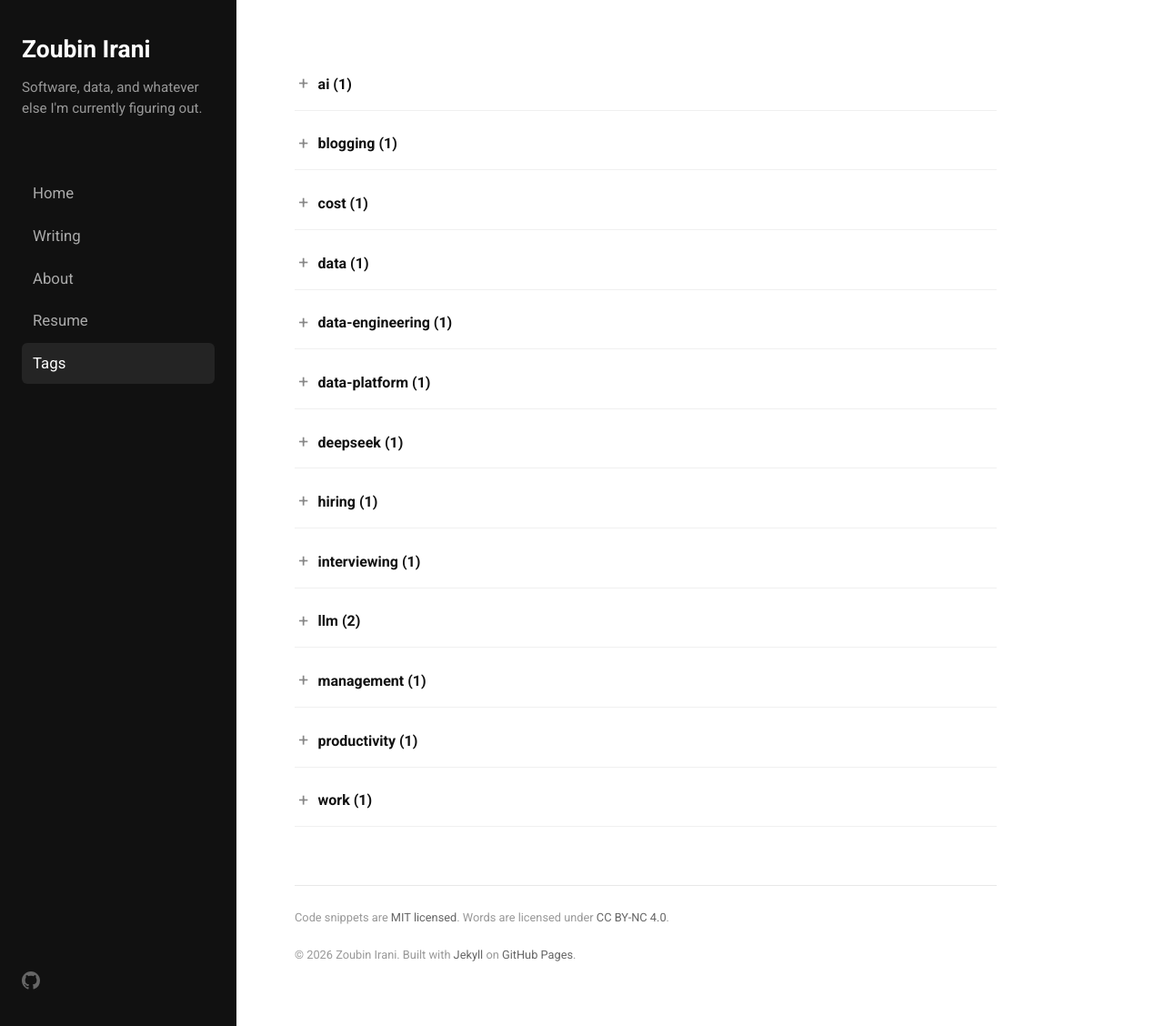
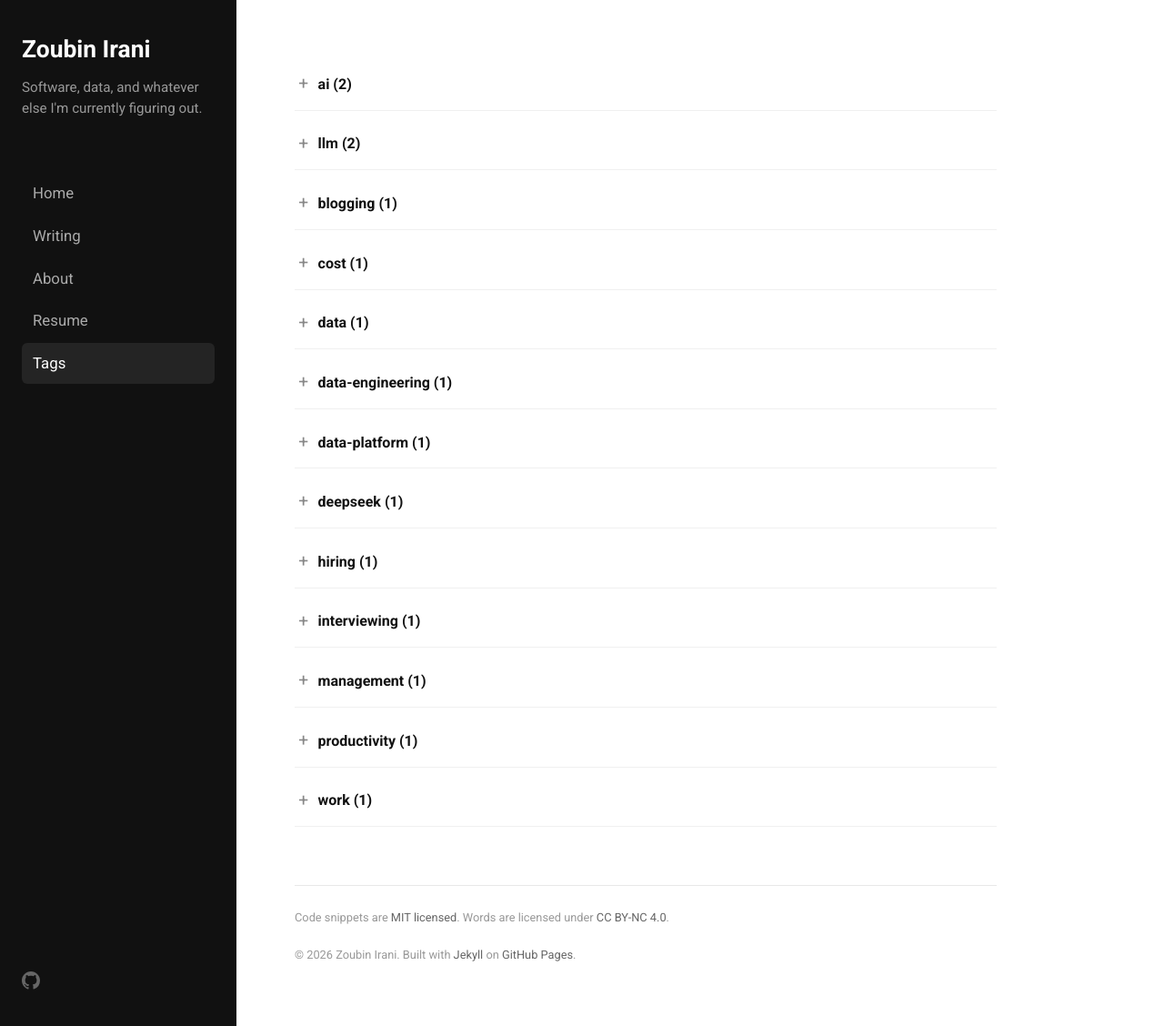
Before and after one commit to zoubinirani/zoubinirani.github.io, a Jekyll site: the page built from tags.md, in a window 1280 px wide and 1128 px high. Shown: the whole window at 91% size. Built offline with Jekyll 4.4.1, drawn with Linux system fonts in a browser that asks for light colours.

Commit message:
feat: improve tagging and add reading time

```diff
--- /dev/null
+++ b/_includes/reading-time.html
@@ -0,0 +1,4 @@
+{% assign reading_words = include.source | number_of_words %}
+{% assign reading_minutes = reading_words | divided_by: 180.0 | ceil %}
+{% if reading_minutes < 1 %}{% assign reading_minutes = 1 %}{% endif %}
+<span class="reading-time">· {{ reading_minutes }} min read</span>
--- a/_layouts/home.html
+++ b/_layouts/home.html
@@ -14,11 +14,13 @@
         <time datetime="{{ featured_post.date | date_to_xmlschema }}">
           {{ featured_post.date | date: "%B %-d, %Y" }}
         </time>
+        {% include reading-time.html source=featured_post.content %}
       </div>
       {% if featured_post.tags %}
       <div class="post-tags">
         {% for tag in featured_post.tags %}
-          <a href="{{ '/tags/#' | append: tag | slugify | relative_url }}" class="tag-badge">{{ tag }}</a>
+          {% assign tag_slug = tag | downcase | slugify %}
+          <a href="{{ '/tags/#' | append: tag_slug | relative_url }}" class="tag-badge">{{ tag | downcase }}</a>
         {% endfor %}
       </div>
       {% endif %}
--- a/_layouts/post.html
+++ b/_layouts/post.html
@@ -9,11 +9,13 @@
       <time datetime="{{ page.date | date_to_xmlschema }}">
         {{ page.date | date: "%B %-d, %Y" }}
       </time>
+      {% include reading-time.html source=page.content %}
     </div>
     {% if page.tags %}
     <div class="post-tags">
       {% for tag in page.tags %}
-        <a href="{{ '/tags/#' | append: tag | slugify | relative_url }}" class="tag-badge">{{ tag }}</a>
+        {% assign tag_slug = tag | downcase | slugify %}
+        <a href="{{ '/tags/#' | append: tag_slug | relative_url }}" class="tag-badge">{{ tag | downcase }}</a>
       {% endfor %}
     </div>
     {% endif %}
--- a/tags.md
+++ b/tags.md
@@ -4,14 +4,22 @@
 permalink: /tags/
 ---
 
-{% assign sorted_tags = site.tags | sort %}
+{% capture tag_list %}
+{% for tag in site.tags %}
+{{ tag[1] | size | times: -1 | plus: 9999 | prepend: '0000' | slice: -4, 4 }}|{{ tag[0] }}
+{% endfor %}
+{% endcapture %}
+{% assign sorted_tags = tag_list | strip | split: "
+" | sort %}
 
 <div class="tag-groups">
 {% for tag in sorted_tags %}
-  {% assign tag_name = tag[0] %}
-  {% assign posts = tag[1] %}
+  {% if tag == "" %}{% continue %}{% endif %}
+  {% assign tag_bits = tag | split: "|" %}
+  {% assign tag_name = tag_bits[1] %}
+  {% assign posts = site.tags[tag_name] %}
   <details class="tag-group" id="{{ tag_name | slugify }}">
-    <summary class="tag-anchor">{{ tag_name }} ({{ posts.size }})</summary>
+    <summary class="tag-anchor">{{ tag_name | downcase }} ({{ posts.size }})</summary>
     <ul class="tag-posts">
       {% for post in posts %}
         <li>
```
Also changed, not shown: _posts/2026-07-26-creating-this-blog-cost-0-10.md (+1 -1 lines), writing.md (+3 -1 lines).
